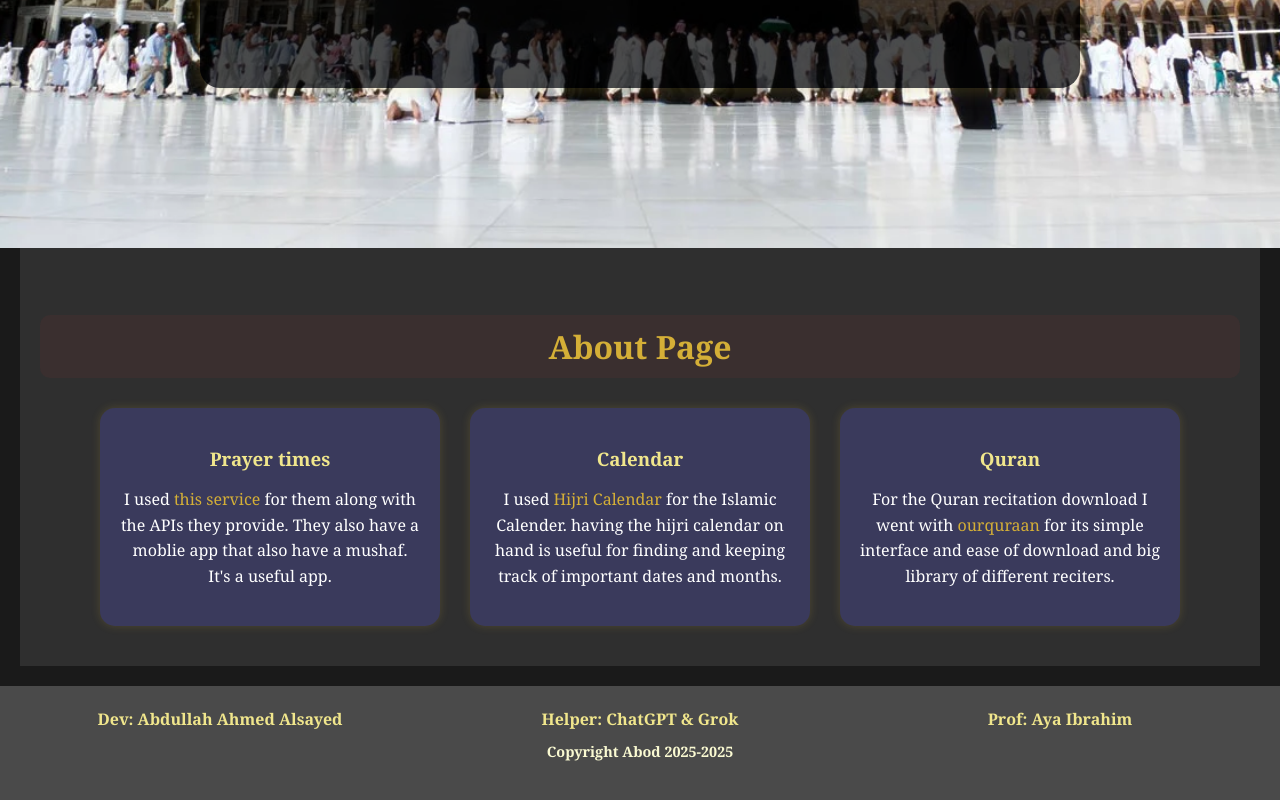
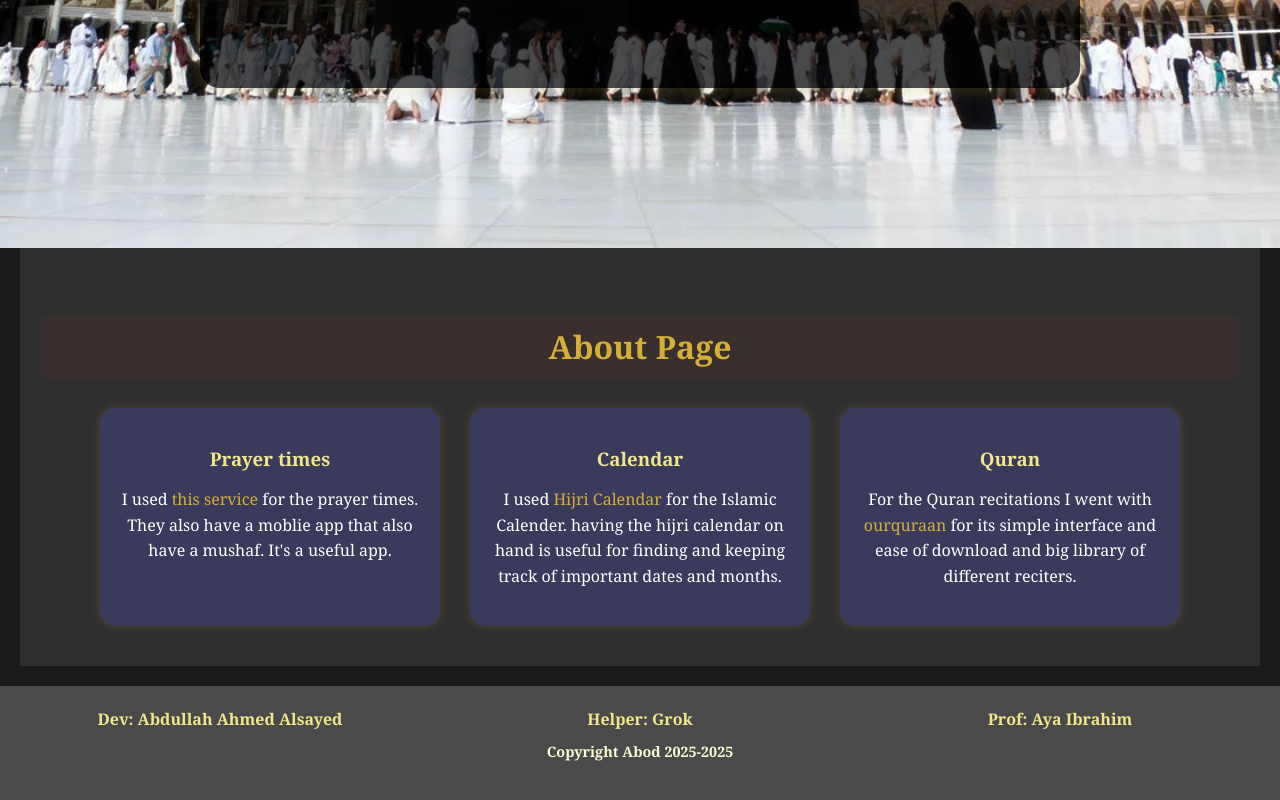
Before and after one commit to AGamer20/AGamer20.github.io, a plain HTML site: page index.html in a window 1280 px wide. Shown: the part 552-1352 px from the top of the page. Drawn offline with Linux system fonts and the light colour scheme.

Commit message:
Update index.html

```diff
--- a/index.html
+++ b/index.html
@@ -1,4 +1,4 @@
- <html>
+<html>
     <head>
         <link rel="stylesheet" href="Style.css">
     </head>
@@ -30,7 +30,7 @@
             <div id="about-content">
                 <div class="about-wrapper">
                     <h3>Prayer times</h3>
-                    <p>I used <a href="https://timesprayer.com/">this service</a> for them along with the APIs they provide. They also have a moblie app that also have a mushaf. It's a useful app.</p>
+                    <p>I used <a href="https://timesprayer.com/">this service</a> for the prayer times. They also have a moblie app that also have a mushaf. It's a useful app.</p>
                 </div>
                 <div class="about-wrapper">
                     <h3>Calendar</h3>
@@ -38,7 +38,7 @@
                 </div>
                 <div class="about-wrapper">
                     <h3>Quran</h3>
-                    <p>For the Quran recitation download I went with <a href="https://ourquraan.com/">ourquraan</a> for its simple interface and ease of download and big library of different reciters.</p>
+                    <p>For the Quran recitations I went with <a href="https://ourquraan.com/">ourquraan</a> for its simple interface and ease of download and big library of different reciters.</p>
                 </div>
             </div>
         </div>
@@ -46,7 +46,7 @@
         <div id="credits-container">
             <div id="credits">
                 <h4 class="left">Dev: Abdullah Ahmed Alsayed</h4>
-                <h4>Helper: ChatGPT & Grok</h4>
+                <h4>Helper: Grok</h4>
                 <h4 class="right">Prof: Aya Ibrahim</h4>
             </div>
             <h4>Copyright Abod 2025-2025</h4>
```
